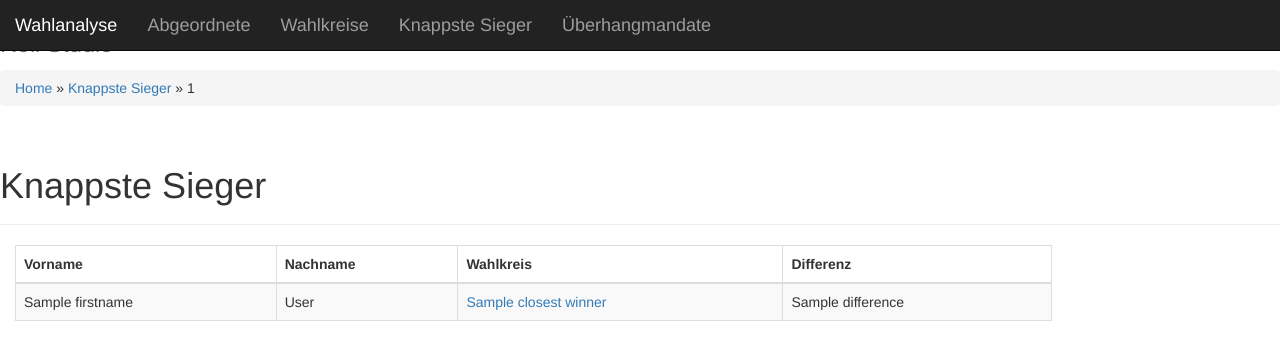
After one commit to lukasvogel/wahlsystem, a Django app: page /wahlanalyse/ks/1/ in a window 1280 px wide. The commit adds this page. Shown: the top 360 px of the page. Run offline with Django 3.2, Linux system fonts and the light colour scheme; tables that the repository leaves empty hold one stand-in row (values such as "Sample post"); a database or web service that is not in the repository returns one stand-in record (values such as "Sample title"); some libraries are stand-ins or nearby versions.

Commit message:
closest winners added

```diff
--- a/datenbanken-app/templates/abgeordnete.html
+++ b/datenbanken-app/templates/abgeordnete.html
@@ -9,7 +9,7 @@
         <h1>Abgeordnete im Bundestag 2013</h1>
     </div>
     {% if members %}
-        <div class="table-responsive">
+        <div class="table-responsive col-md-10">
             <table class="table table-bordered table-striped">
                 <thead>
                 <tr>
--- a/datenbanken-app/templates/base.html
+++ b/datenbanken-app/templates/base.html
@@ -43,6 +43,8 @@
                 <a class="navbar-brand" href="/wahlanalyse/">Wahlanalyse</a>
                 <a class="navbar-brand" href="/wahlanalyse/abgeordnete/">Abgeordnete</a>
                 <a class="navbar-brand" href="/wahlanalyse/wk/">Wahlkreise</a>
+                <a class="navbar-brand" href="/wahlanalyse/ks/">Knappste Sieger</a>
+                <a class="navbar-brand" href="/wahlsystem/ueh">Überhangmandate</a>
 
             </div>
         </nav>
--- /dev/null
+++ b/datenbanken-app/templates/closest_winner.html
@@ -0,0 +1,42 @@
+{% extends "base.html" %}
+
+
+
+{% block breadcrumbs %} {{ block.super }} » <a href="/wahlanalyse/ks/">Knappste Sieger</a> »
+    {{ party_id }} {% endblock breadcrumbs %}
+{% block content %}
+
+    <div class="page-header">
+        <h1>Knappste Sieger</h1>
+    </div>
+    {% if closest %}
+        <div id="persons" class="table-responsive col-md-10">
+            <table class="table table-bordered table-striped">
+                <thead>
+                <tr>
+                    <th>Vorname</th>
+                    <th>Nachname</th>
+                    <th>Wahlkreis</th>
+                    <th>Differenz</th>
+                </tr>
+                </thead>
+                <tbody>
+                {% for person in closest %}
+                    <tr>
+                        <td>{{ person.firstname }}</td>
+                        <td>{{ person.lastname }}</td>
+                        <td><a href="/wahlanalyse/wk/{{ person.wk_id }}/"> {{ person.wk_name }} </a></td>
+                        <td>{{ person.difference }}</td>
+                    </tr>
+                {% endfor %}
+                </tbody>
+            </table>
+        </div>
+    {% else %}
+        <p>Keine knappsten Sieger vorhanden!</p>
+
+    {% endif %}
+
+
+
+{% endblock content %}
--- a/datenbanken-app/wahlanalyse/models.py
+++ b/datenbanken-app/wahlanalyse/models.py
@@ -219,3 +219,33 @@ class DecimalEncoder(json.JSONEncoder):
         if isinstance(obj, Decimal):
             return float(obj)
         return json.JSONEncoder.default(self, obj)
+
+class ClosestWinners(object):
+    def __init__(self):
+        self.conn = psycopg2.connect("host=localhost dbname=wahlsystem user=postgres password=Password01")
+        self.cur = self.conn.cursor()
+        self.conn.autocommit = True
+
+    def get_winners(self, election, party):
+        self.cur.execute(
+            """
+            SELECT cw.firstname, cw.lastname, cw.wahlkreis, cw.wname, cw.difference
+            FROM closest_winners cw
+            WHERE cw.party = %s
+            LIMIT 10
+            """, (party,))
+
+        winners = []
+
+        for winner in self.cur.fetchall():
+            winners.append({
+                'firstname': winner[0],
+                'lastname': winner[1],
+                'wk_id': winner[2],
+                'wk_name': winner[3],
+                'difference': winner[4]
+            })
+
+            #TODO: WHAT IF NO WINNERS?
+
+        return winners
--- a/datenbanken-app/wahlanalyse/urls.py
+++ b/datenbanken-app/wahlanalyse/urls.py
@@ -13,11 +13,11 @@ urlpatterns = [
     # /wk/5 : Query3
     url(r'^wk/(?P<wk_id>[0-9]+)/$',views.wk_detail, name='wk_detail'),
 
-
     # /wk/
     url(r'^wk/',views.wk_overview, name='wk_overview'),
 
-
+    # /ks/5 : Query6
+    url(r'^ks/(?P<party_id>[0-9]+)/$',views.ks_detail, name='ks_detail'),
 
     # chartasjson
     url(r'^chart_as_json$', views.chart_as_json, name='chart_as_json'),
--- a/datenbanken-app/wahlanalyse/views.py
+++ b/datenbanken-app/wahlanalyse/views.py
@@ -5,10 +5,13 @@ import json
 from .models import BundestagMembers
 from .models import Wahlkreise
 from .models import Overview
+from .models import ClosestWinners
+
 
 bm = BundestagMembers()
 wk = Wahlkreise()
 ov = Overview()
+cw = ClosestWinners()
 
 
 def index(request):
@@ -48,6 +51,15 @@ def bundestag_overview(request):
     return render(request, 'abgeordnete.html', context)
 
 
+def ks_detail(request,party_id):
+    context = RequestContext(request, {
+        'closest': cw.get_winners(2,party_id),
+        'party_id': party_id
+    })
+
+    return render(request, 'closest_winner.html', context)
+
+
 def chart_as_json(request):
     data = ov.get_composition(2)
     series = [{'data': data,
```
Also changed, not shown: datenbanken-app/templates/wahlkreis.html (+24 -8 lines), datenbanken-app/templates/wk_overview.html (+16 -5 lines), wahlkreis_analysis.sql (+21 -0 lines).
